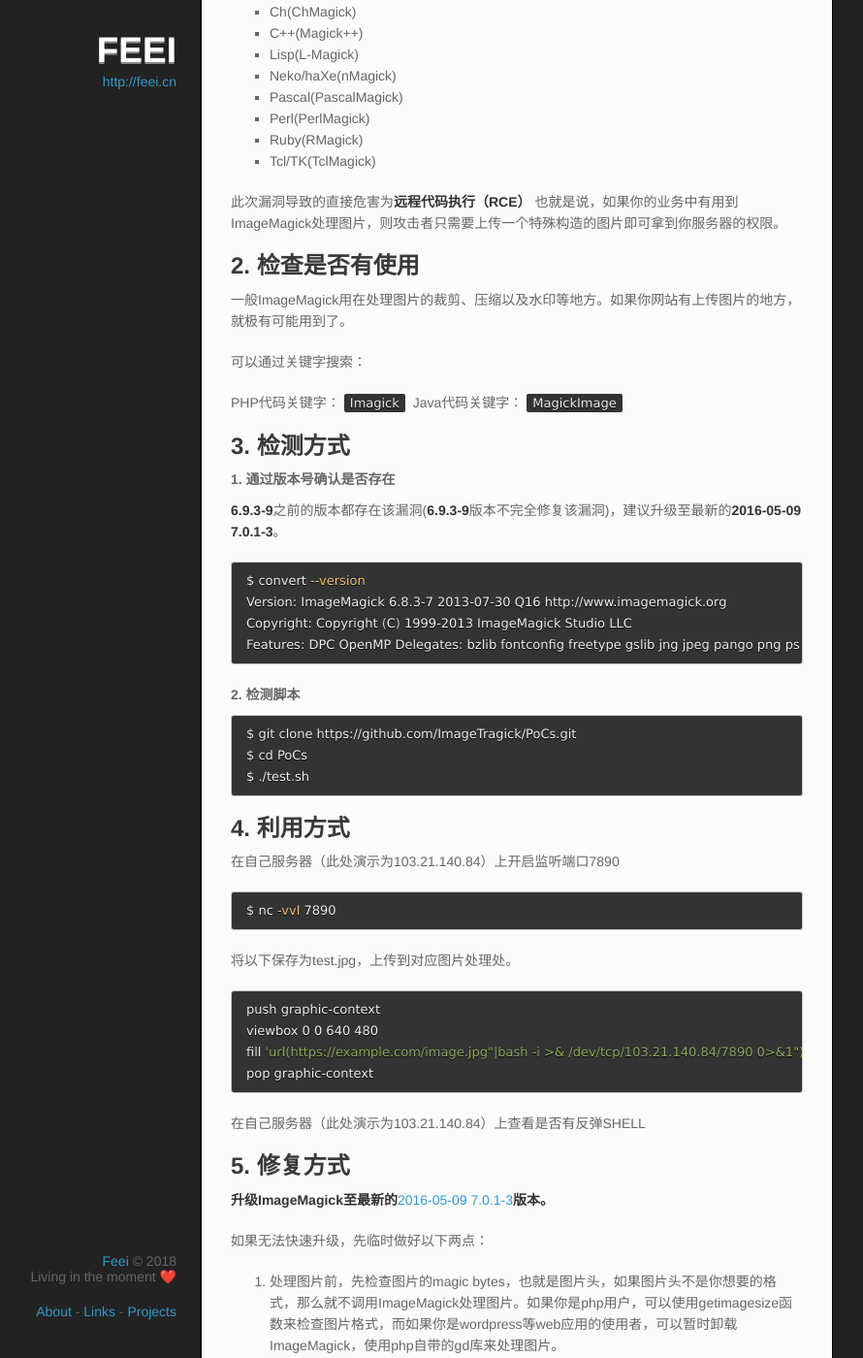
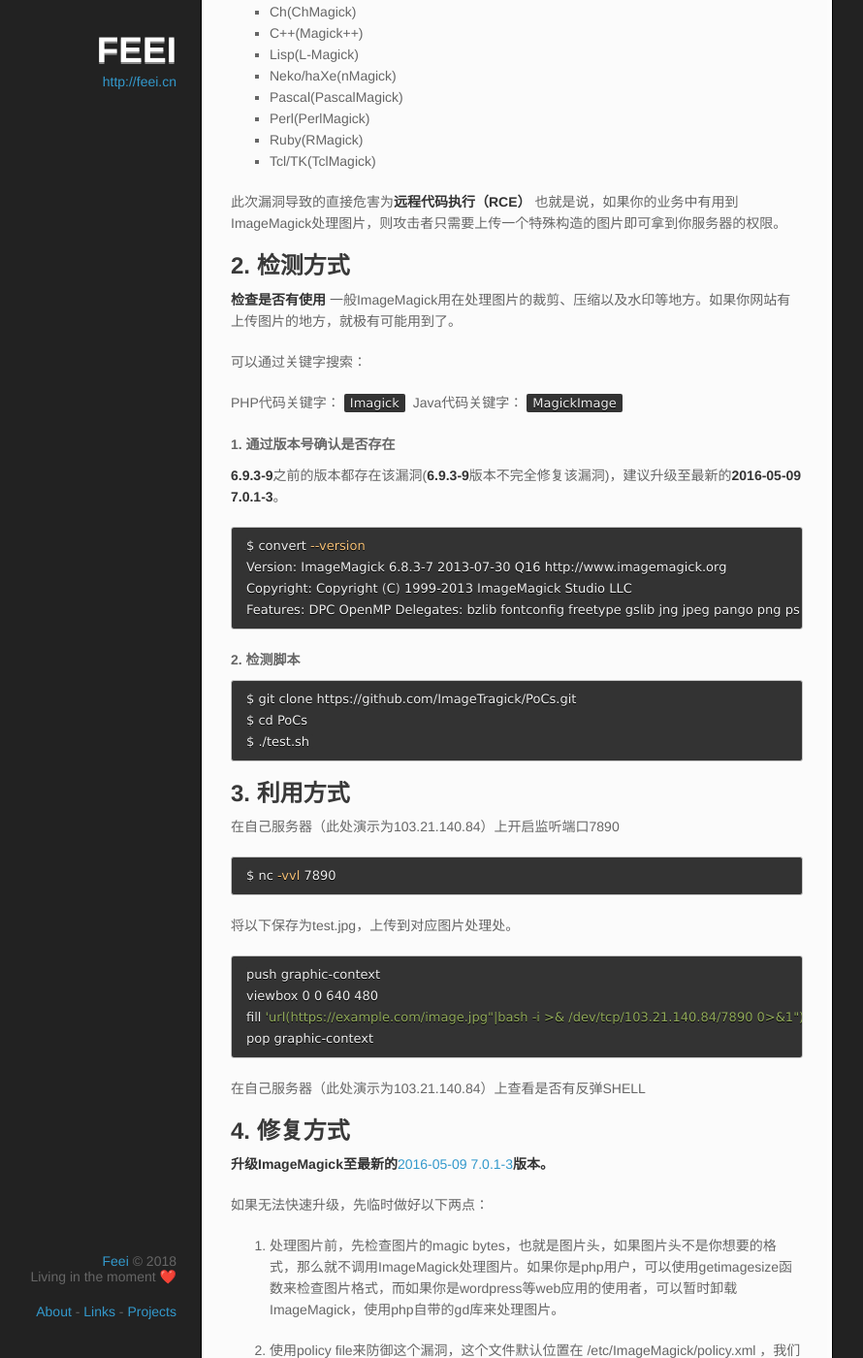
Before and after one commit to limengmingx/Papers, a Jekyll site: the page built from imagemagick.md, in a window 1280 px wide and 1400 px high, scrolled down 353 px. Shown: the whole window at 97% size, without its empty margins (108-998 px from the left). Built offline with Jekyll 4.4.1, drawn with Linux system fonts in a browser that asks for light colours; our own code applies the rules of GitHub Pages for plain Markdown files; a script that is not in the unit is left out; comment, search, counter and statistics services are not loaded; some of the changed lines change nothing that is shown.

Commit message:
Update imagemagick.md

````diff
--- a/imagemagick.md
+++ b/imagemagick.md
@@ -26,16 +26,15 @@
 
 此次漏洞导致的直接危害为**远程代码执行（RCE）** 也就是说，如果你的业务中有用到ImageMagick处理图片，则攻击者只需要上传一个特殊构造的图片即可拿到你服务器的权限。
 
-## 2. 检查是否有使用
+## 2. 检测方式
 
+**检查是否有使用**
 一般ImageMagick用在处理图片的裁剪、压缩以及水印等地方。如果你网站有上传图片的地方，就极有可能用到了。
 
 可以通过关键字搜索：
 
 PHP代码关键字：```Imagick```
 Java代码关键字：```MagickImage```
-
-## 3. 检测方式
 
 #### 1. 通过版本号确认是否存在
 
@@ -55,7 +54,7 @@
 $ ./test.sh
 ```
 
-## 4. 利用方式
+## 3. 利用方式
 
 在自己服务器（此处演示为103.21.140.84）上开启监听端口7890
 
@@ -74,7 +73,7 @@
 
 在自己服务器（此处演示为103.21.140.84）上查看是否有反弹SHELL
 
-## 5. 修复方式
+## 4. 修复方式
 
 **升级ImageMagick至最新的[2016-05-09 7.0.1-3](http://www.imagemagick.org/script/binary-releases.php)版本。**
 
````
